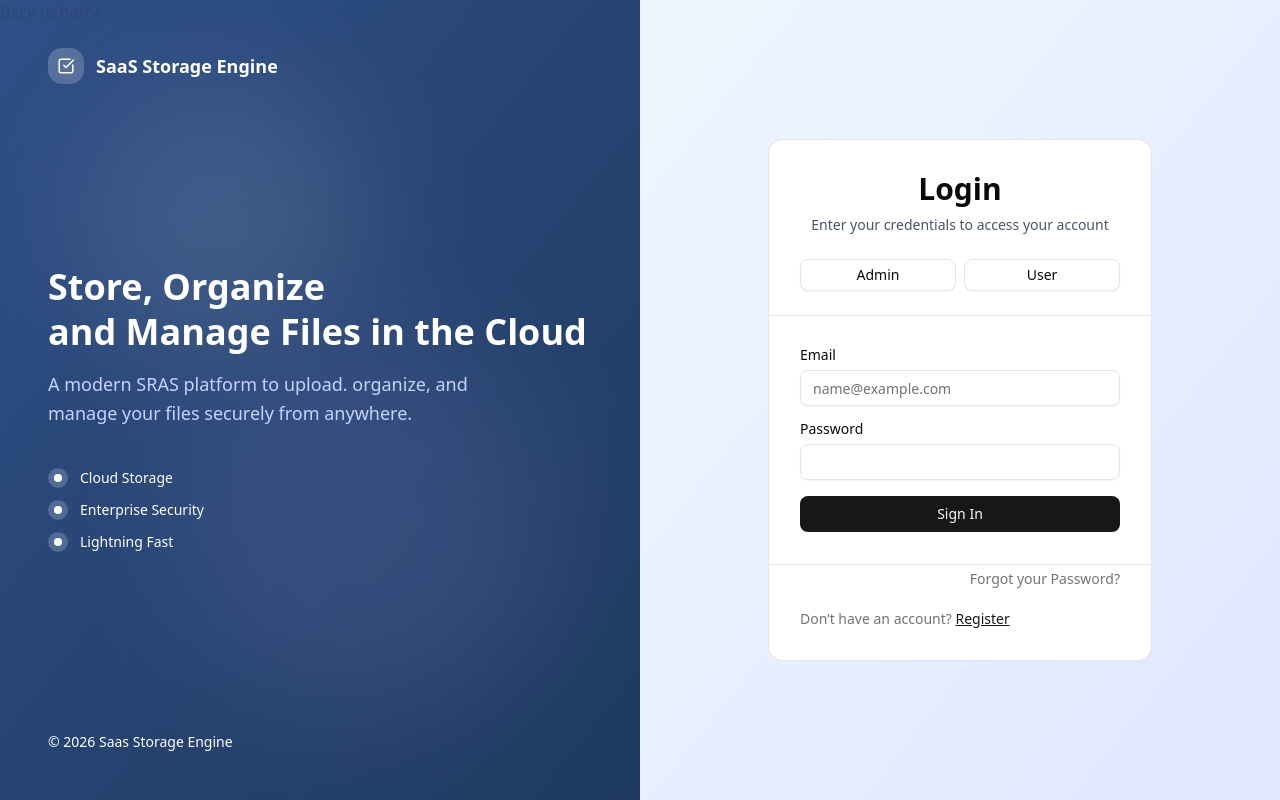
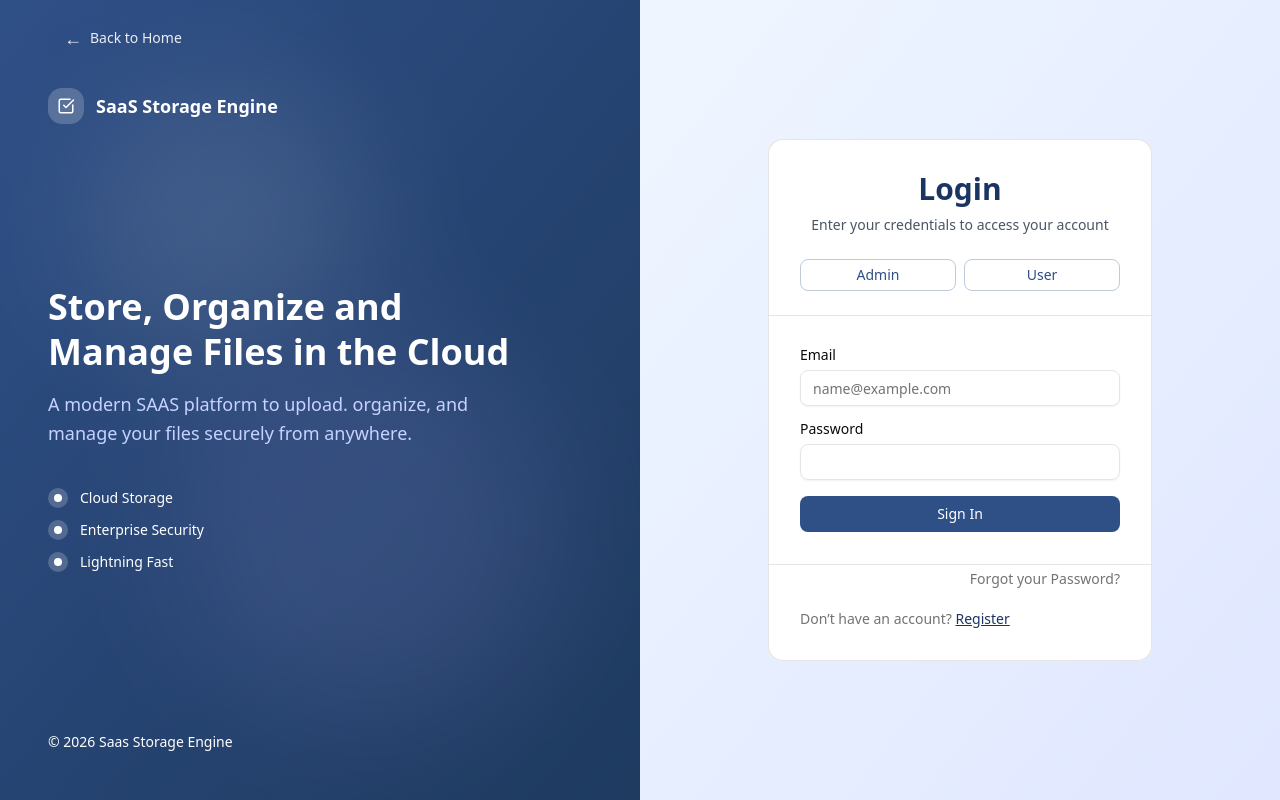
Before and after one commit to Rakibul-98/SaaS-storage-engine-client, a Next.js app: page /login in a window 1280 px wide. Built offline with nearby package versions, Linux system fonts and the light colour scheme; no server answers.

Commit message:
added theme color to global css

```diff
--- a/src/app/(public)/layout.tsx
+++ b/src/app/(public)/layout.tsx
@@ -12,11 +12,26 @@ export default function PublicLayout({
       {/* Left panel */}
       <div className="hidden lg:flex lg:w-1/2 flex-col justify-between p-12 bg-linear-to-br from-[#2F4F87] to-[#1E3A5F] relative overflow-hidden">
         <div className="absolute inset-0 opacity-10">
-          <Link className="" href="/" >Back to home</Link>
           <div className="absolute top-20 left-20 w-72 h-72 bg-white rounded-full blur-3xl" />
           <div className="absolute bottom-20 right-20 w-96 h-96 bg-violet-300 rounded-full blur-3xl" />
         </div>
-        <div className="relative flex items-center gap-3">
+        <div className="absolute top-5 z-50">
+          <Link
+            href="/"
+            className="flex items-center gap-2 text-white/90 hover:text-white
+               hover:bg-white/20
+               backdrop-blur-md
+               px-4 py-1 rounded-md
+               text-sm font-medium
+               transition-all duration-200"
+          >
+            <span className="text-lg">←</span>
+            <span>Back to Home</span>
+          </Link>
+        </div>
+
+        <div className="relative flex items-center gap-3 mt-10">
+
           <div className="w-9 h-9 rounded-xl bg-white/20 backdrop-blur-sm flex items-center justify-center">
             <CheckSquare size={18} className="text-white" />
           </div>
@@ -24,10 +39,10 @@ export default function PublicLayout({
         </div>
         <div className="relative">
           <h1 className="text-4xl font-bold text-white leading-tight mb-4">
-            Store, Organize  <br />and Manage Files in the Cloud
+            Store, Organize and <br />Manage Files in the Cloud
           </h1>
           <p className="text-indigo-200 text-lg leading-relaxed max-w-[80%]">
-            A modern SRAS platform to upload. organize, and manage your files securely from anywhere.
+            A modern SAAS platform to upload. organize, and manage your files securely from anywhere.
           </p>
           <div className="mt-10 flex flex-col gap-3 text-white">
             {["Cloud Storage", "Enterprise Security", "Lightning Fast"].map(f => (
--- a/src/app/Components/Authentication/ForgotPassword.tsx
+++ b/src/app/Components/Authentication/ForgotPassword.tsx
@@ -90,7 +90,7 @@ export default function ForgotPassword() {
   return (
     <div className="border max-w-sm mx-auto w-full space-y-8 px-8 py-10 rounded-xl shadow-lg bg-white ">
       <div>
-        <h2 className="mt-6 text-center text-2xl font-extrabold">
+        <h2 className="mt-6 text-center text-2xl font-extrabold text-primary">
           Forgot your password?
         </h2>
         <p className="mt-2 text-center text-sm text-gray-600">
--- a/src/app/Components/Authentication/Login.tsx
+++ b/src/app/Components/Authentication/Login.tsx
@@ -77,7 +77,7 @@ export function Login() {
       >
         <CardHeader className="border-border border-b p-8">
           <div>
-            <h2 className="text-center text-3xl font-extrabold ">Login</h2>
+            <h2 className="text-center text-3xl font-extrabold text-primary ">Login</h2>
             <p className="mt-2 text-center text-sm text-gray-600">
               Enter your credentials to access your account
             </p>
--- a/src/app/Components/Authentication/Registration.tsx
+++ b/src/app/Components/Authentication/Registration.tsx
@@ -64,7 +64,7 @@ export function Registration() {
       >
         <CardHeader className="border-border border-b p-8">
           <div>
-            <h2 className="text-center text-3xl font-extrabold ">Register</h2>
+            <h2 className="text-center text-3xl font-extrabold text-primary ">Register</h2>
             <p className="mt-2 text-center text-sm text-gray-600">
               Create your account to start using the platform
             </p>
--- a/src/app/Components/Authentication/ResetPassword.tsx
+++ b/src/app/Components/Authentication/ResetPassword.tsx
@@ -95,7 +95,7 @@ export default function ResetPassword({ token }: ResetPasswordPageProps) {
   return (
     <div className="border max-w-sm mx-auto w-full space-y-8 px-8 py-10 rounded-xl shadow-lg bg-white">
       <div>
-        <h2 className="text-center text-3xl font-extrabold ">
+        <h2 className="text-center text-3xl font-extrabold text-primary ">
           Reset your password
         </h2>
         <p className="mt-2 text-center text-sm text-gray-600">
--- a/src/app/globals.css
+++ b/src/app/globals.css
@@ -1,6 +1,5 @@
 @import "tailwindcss";
 @import "tw-animate-css";
-@import "shadcn/tailwind.css";
 
 @custom-variant dark (&:is(.dark *));
 
@@ -71,10 +70,10 @@
   --card-foreground: oklch(0.145 0 0);
   --popover: oklch(1 0 0);
   --popover-foreground: oklch(0.145 0 0);
-  --primary: oklch(0.205 0 0);
-  --primary-foreground: oklch(0.985 0 0);
-  --secondary: oklch(0.97 0 0);
-  --secondary-foreground: oklch(0.205 0 0);
+  --primary: #1b3563;
+  --primary-foreground: #ffffff;
+  --secondary: #ffffff;
+  --secondary-foreground: #000000;
   --muted: oklch(0.97 0 0);
   --muted-foreground: oklch(0.556 0 0);
   --accent: oklch(0.97 0 0);
@@ -97,7 +96,7 @@
   --sidebar-border: oklch(0.922 0 0);
   --sidebar-ring: oklch(0.708 0 0);
   --background: oklch(1 0 0);
-  --foreground: oklch(0.145 0 0);
+  --foreground: #000000;
 }
 
 .dark {
--- a/src/components/ui/button.tsx
+++ b/src/components/ui/button.tsx
@@ -9,16 +9,23 @@ const buttonVariants = cva(
   {
     variants: {
       variant: {
-        default: "bg-primary text-primary-foreground hover:bg-primary/90",
+        default:
+          "bg-[#2F4F87] text-white hover:bg-[#1E3A5F] focus-visible:ring-[#4A6FA5]",
+
         destructive:
-          "bg-destructive text-white hover:bg-destructive/90 focus-visible:ring-destructive/20 dark:focus-visible:ring-destructive/40 dark:bg-destructive/60",
+          "bg-red-600 text-white hover:bg-red-700 focus-visible:ring-red-400",
+
         outline:
-          "border bg-background shadow-xs hover:bg-accent hover:text-accent-foreground dark:bg-input/30 dark:border-input dark:hover:bg-input/50",
+          "border border-[#2F4F87]/30 text-[#2F4F87] bg-transparent hover:bg-[#2F4F87]/10",
+
         secondary:
-          "bg-secondary text-secondary-foreground hover:bg-secondary/80",
+          "bg-[#4A6FA5] text-white hover:bg-[#3B5F8A]",
+
         ghost:
-          "hover:bg-accent hover:text-accent-foreground dark:hover:bg-accent/50",
-        link: "text-primary underline-offset-4 hover:underline",
+          "text-[#2F4F87] hover:bg-[#2F4F87]/10",
+
+        link:
+          "text-[#2F4F87] underline-offset-4 hover:underline",
       },
       size: {
         default: "h-9 px-4 py-2 has-[>svg]:px-3",
```
Lines whose indentation alone changed are shown as unchanged.
